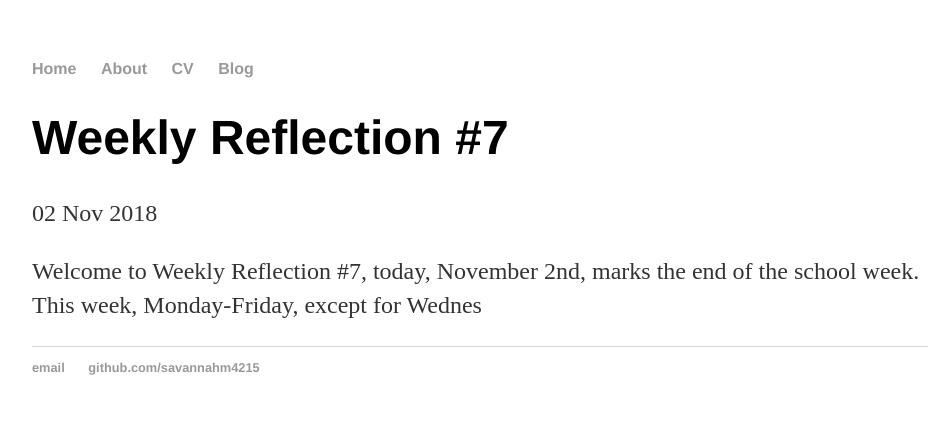
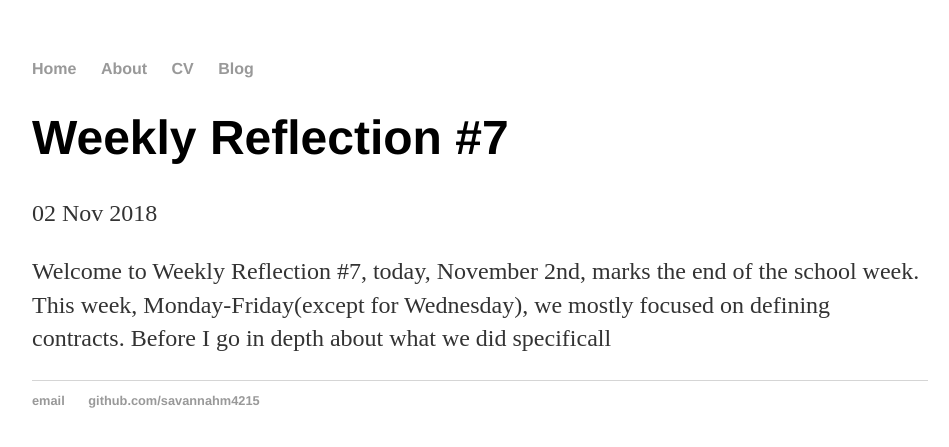
Before and after one commit to savannahm4215/savannahm4215.github.io, a Jekyll site: the page built from _posts/2018-11-02-weekly-reflection-07.md, in a window 1280 px wide. Shown: the top 447 px of the page, without its empty margins (160-1109 px from the left). Built offline with Jekyll 4.4.1, drawn with Linux system fonts in a browser that asks for light colours.

Commit message:
Update 2018-11-02-weekly-reflection-07.md

```diff
--- a/_posts/2018-11-02-weekly-reflection-07.md
+++ b/_posts/2018-11-02-weekly-reflection-07.md
@@ -4,4 +4,4 @@ title: "Weekly Reflection #7"
 date: 2018-11-02
 ---
 
-Welcome to Weekly Reflection #7, today, November 2nd, marks the end of the school week. This week, Monday-Friday, except for Wednes
+Welcome to Weekly Reflection #7, today, November 2nd, marks the end of the school week. This week, Monday-Friday(except for Wednesday), we mostly focused on defining contracts. Before I go in depth about what we did specificall
```
